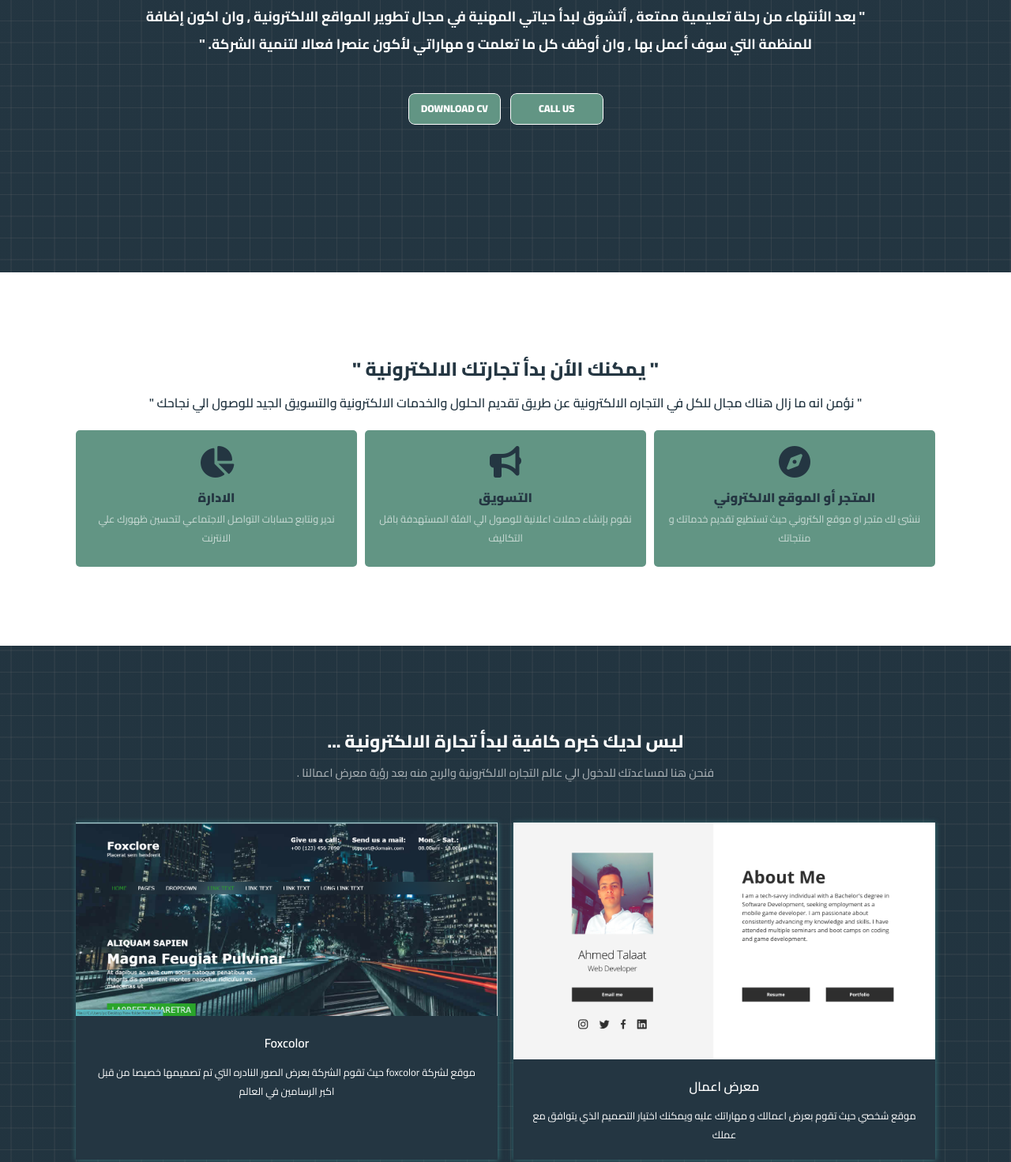
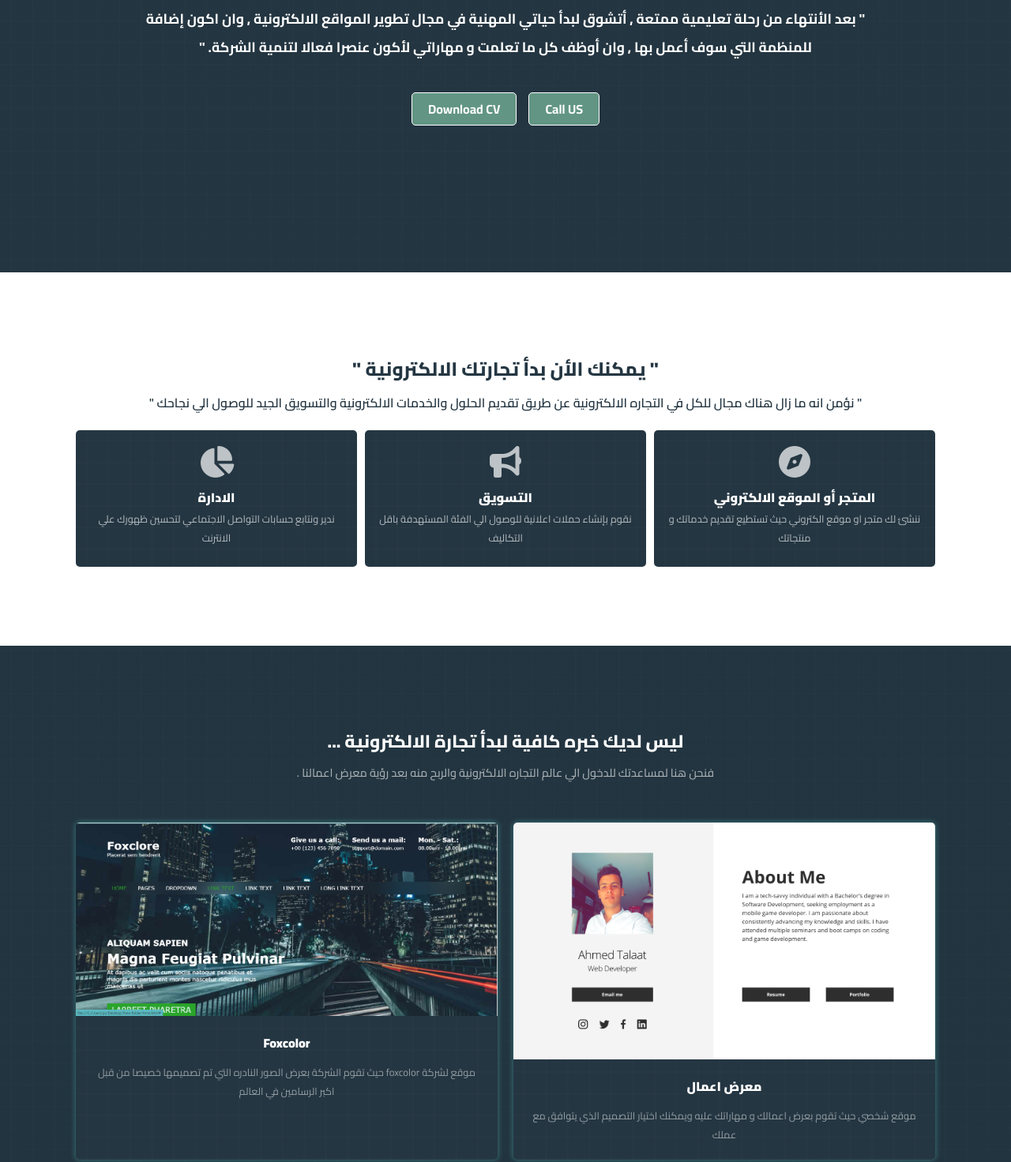
Before and after one commit to Ahmedtalaat2/one-web, a plain HTML site: page index.html in a window 1280 px wide. Shown: the part 537-2009 px from the top of the page at 79% size. Drawn offline with Linux system fonts and the light colour scheme; a web font is replaced by a local one.

Commit message:
Add files via upload

```diff
--- a/css.css
+++ b/css.css
@@ -23,7 +23,7 @@ body {
 .back{
     width: 100%;
     height: 100%;
-   --color: rgba(114, 114, 114, 0.2);
+   --color: rgba(114, 114, 114, 0.04);
     background-image: linear-gradient(0deg, transparent 24%, var(--color) 25%,
      var(--color) 26%, transparent 27%,transparent 74%, var(--color) 75%,
       var(--color) 76%, transparent 77%,transparent),
@@ -46,7 +46,18 @@ header{
     padding: 20px 0;
  opacity: 1;
 }
-
+ .btn{
+    background-color: var(--min);
+    padding: 5px 20px;
+    border-radius: 5px;
+    border: 1px solid var(--whit);
+    font-weight: 700;
+    transition: 0.5s ease-in-out;
+}
+.btn:hover{
+    scale: 1.1;
+    background-color: var(--silver);
+}
 header a {
     text-decoration: none;
     color: var(--whit);
@@ -190,7 +201,23 @@ header .logo a {
         padding: 0.5rem 1rem;
         position: relative;
       }
-
+      .btn{
+        background-color: var(--min);
+        padding: 3px 15px;
+        border-radius: 5px;
+        border: 1px solid var(--whit);
+        font-weight: 500;
+        font-size: 0.8rem;
+        transition: 0.5s ease-in-out;
+    }
+    .btn:hover{
+        scale: 1.1;
+        background-color: var(--silver);
+    }
+    header a {
+        text-decoration: none;
+        color: var(--whit);
+    }
 }
 .one {
     height: 100vh;
@@ -216,14 +243,15 @@ header .logo a {
     color: var(--whit);
     padding-bottom: 40px;
 }
-.link-one .btn-23{
-    margin: 4px;
+.one-btn{
+    display: flex;
+    justify-content: center;
+    gap: 15px;
 }
-.link-one  a{
+.one-btn a{
     text-decoration: none;
     color: var(--whit);
 }
-
 @media (max-width: 768px) {
     .one {
         height: 100vh;
@@ -266,10 +294,12 @@ header .logo a {
     align-items: center;
     text-align: center;
     padding: 100px  0;
+
 }
 .toww {
     width: 85%;
     margin: auto;
+
 }
 
 .tow .text1 h2 {
@@ -295,22 +325,32 @@ header .logo a {
     gap: 10px;
 }
 .tow .type2 .serv {
-    background-color:var(--min);
+    background-color:var(--silver);
     flex-grow: 1;
     flex-basis: 350px;
     border-radius: 5px;
     padding: 10px;
+    --color: rgba(114, 114, 114, 0.06);
+    background-image: linear-gradient(0deg, transparent 24%, var(--color) 25%,
+     var(--color) 26%, transparent 27%,transparent 74%, var(--color) 75%,
+      var(--color) 76%, transparent 77%,transparent),
+        linear-gradient(90deg, transparent 24%, var(--color) 25%,
+        var(--color) 26%, transparent 27%,transparent 74%, var(--color) 75%
+        , var(--color) 76%, transparent 77%,transparent);
+    background-size: 55px 55px;
+    z-index: 999;
 }
 
 .tow .type2 .serv i {
     font-size: 2.5rem;
-    color: var(--silver);
+    color: var(--whit);
+    opacity: 0.7;
     margin: 10px;
 }
 
 .tow .type2 .serv h3 {
     font-size: 1rem;
-    color:var(--silver);
+    color:var(--whit);
 font-weight: 900;
 }
 
@@ -353,7 +393,6 @@ opacity: 0.655;
         gap: 10px;
     }
     .tow .type2 .serv {
-        background-color:var(--min);
         flex-grow: 1;
         flex-basis: 350px;
         border-radius: 5px;
@@ -362,13 +401,13 @@ opacity: 0.655;
 
     .tow .type2 .serv i {
         font-size: 2rem;
-        color: var(--silver);
+
         margin: 5px;
     }
 
     .tow .type2 .serv h3 {
         font-size: 0.9rem;
-        color:var(--silver);
+
     font-weight: 900;
     }
 
@@ -423,17 +462,28 @@ opacity: 0.655;
     flex-basis: 350px;
     text-align: center;
     border: 0px solid ;
+    border-radius: 5px;
     box-shadow:0px 0px 7px 0.5px #387478  ;
     background-color: var(--silver);
+    --color: rgba(114, 114, 114, 0.06);
+    background-image: linear-gradient(0deg, transparent 24%, var(--color) 25%,
+     var(--color) 26%, transparent 27%,transparent 74%, var(--color) 75%,
+      var(--color) 76%, transparent 77%,transparent),
+        linear-gradient(90deg, transparent 24%, var(--color) 25%,
+        var(--color) 26%, transparent 27%,transparent 74%, var(--color) 75%
+        , var(--color) 76%, transparent 77%,transparent);
+    background-size: 55px 55px;
+    z-index: 999;
 }
 
 .portfolo .port1 .port2 img {
     width: 100%;
+    border-radius: 5px 5px 0 0;
 }
 
 .portfolo .port1 .port2 h2 {
     font-size: 1rem;
-    font-weight: 600;
+    font-weight: 900;
     color: var(--whit);
     padding: 10px 0px;
 }
@@ -441,6 +491,7 @@ opacity: 0.655;
 .portfolo .port1 .port2 p {
     font-size: 0.8rem;
     color: var(--whit);
+    opacity: 0.5;
     padding: 0 20px ;
     margin-bottom: 20px;
 }
@@ -489,14 +540,13 @@ opacity: 0.655;
 
     .portfolo .port1 .port2 h2 {
         font-size: 1rem;
-        font-weight: 600;
+        font-weight: 800;
 
-        padding: 10px 0px;
+        padding: 0px 0px;
     }
 
     .portfolo .port1 .port2 p {
         font-size: 0.7rem;
-        color: var(--whit);
     }
 }
 .three {
--- a/index.html
+++ b/index.html
@@ -22,10 +22,11 @@
         <div class="header1">
             <div class="logo"><a href="#">Ahmed El-Gmal</a></div>
 
-            <button class="btn-23">
+          <!----  <button class="btn-23">
               <span class="text">Contact</span>
               <span aria-hidden="" class="marquee">content</span>
-            </button>
+            </button>-->
+           <div class="btn"> <a href="tel:+01142414087" target="_blank"">Contact</a></div>
 
         </div>
 
@@ -43,18 +44,12 @@
                     وان اكون إضافة للمنظمة التي سوف أعمل بها
                     , وان أوظف كل ما تعلمت و مهاراتي لأكون عنصرا فعالا لتنمية الشركة. "</h2>
 
-                <div class="link-one" dir="ltr">
-                        <button class="btn-23">
-                            <span class="text"><a href="img/photo_2023-01-27_18-13-21.jpg" download=""
-                                target="_blank">Download CV</a></span>
-                            <span aria-hidden="" class="marquee">Download</span>
-                          </button>
-                          <button class="btn-23">
-                            <span class="text"><a href="tel:+01142414087">Call US</a></span>
-                            <span aria-hidden="" class="marquee">Download</span>
-                          </button>
-                        </div>
-            </div>
+
+                    <div class="one-btn">
+                        <div class="btn"> <a href="tel:+01142414087" target="_blank"">Call US</a></div>
+                        <div class="btn"> <a href="#">Download CV</a></div>
+
+                    </div>
         </div>
 
     </section>
```
